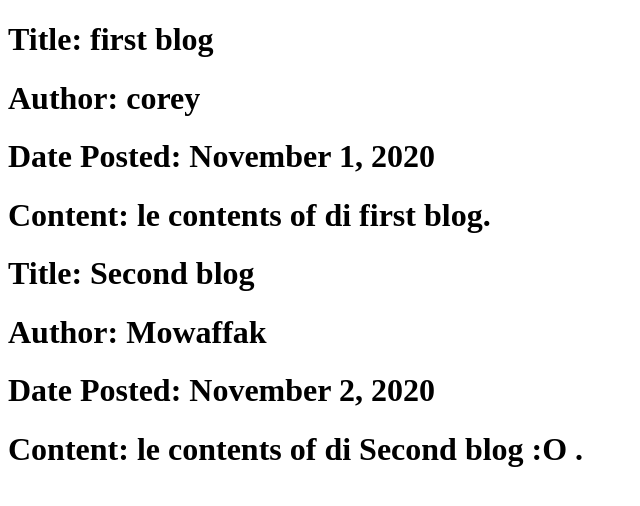
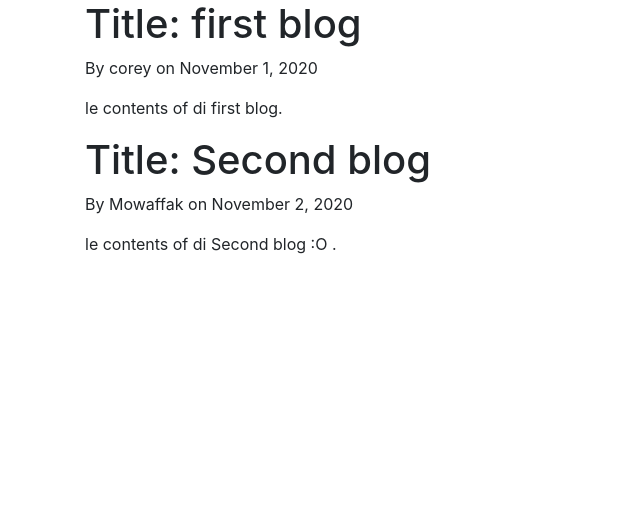
Before and after one commit to MuriRokcs/Django-Practice, a Django app: page /blog/ in a window 1280 px wide. Shown: the top 506 px of the page, without its empty margins (0-640 px from the left). Run offline with Django 3.2, Linux system fonts and the light colour scheme.

Commit message:
commit on master

```diff
--- /dev/null
+++ b/blog/templates/blog/base.html
@@ -0,0 +1,35 @@
+<!DOCTYPE html>
+<html>
+    <head>
+        <!-- Required meta tags -->
+        <meta charset="utf-8">
+        <meta name="viewport" content="width=device-width, initial-scale=1, shrink-to-fit=no">
+
+        <!-- Bootstrap CSS -->
+        <link rel="stylesheet" href="https://cdn.jsdelivr.net/npm/bootstrap@4.5.3/dist/css/bootstrap.min.css" integrity="sha384-TX8t27EcRE3e/ihU7zmQxVncDAy5uIKz4rEkgIXeMed4M0jlfIDPvg6uqKI2xXr2" crossorigin="anonymous">
+
+        <title>
+            {%if title%}
+            Django Blog - {{title}}
+            {% else %}
+            Django Blog - There was no title passed to me :(
+            {% endif %}
+        </title>
+    </head>
+    <body>
+        <div class="container">
+            {%block content%}{%endblock content%}
+        </div>
+            <!-- Optional JavaScript; choose one of the two! -->
+
+        <!-- Option 1: jQuery and Bootstrap Bundle (includes Popper) -->
+        <script src="https://code.jquery.com/jquery-3.5.1.slim.min.js" integrity="sha384-DfXdz2htPH0lsSSs5nCTpuj/zy4C+OGpamoFVy38MVBnE+IbbVYUew+OrCXaRkfj" crossorigin="anonymous"></script>
+        <script src="https://cdn.jsdelivr.net/npm/bootstrap@4.5.3/dist/js/bootstrap.bundle.min.js" integrity="sha384-ho+j7jyWK8fNQe+A12Hb8AhRq26LrZ/JpcUGGOn+Y7RsweNrtN/tE3MoK7ZeZDyx" crossorigin="anonymous"></script>
+
+        <!-- Option 2: jQuery, Popper.js, and Bootstrap JS
+        <script src="https://code.jquery.com/jquery-3.5.1.slim.min.js" integrity="sha384-DfXdz2htPH0lsSSs5nCTpuj/zy4C+OGpamoFVy38MVBnE+IbbVYUew+OrCXaRkfj" crossorigin="anonymous"></script>
+        <script src="https://cdn.jsdelivr.net/npm/popper.js@1.16.1/dist/umd/popper.min.js" integrity="sha384-9/reFTGAW83EW2RDu2S0VKaIzap3H66lZH81PoYlFhbGU+6BZp6G7niu735Sk7lN" crossorigin="anonymous"></script>
+        <script src="https://cdn.jsdelivr.net/npm/bootstrap@4.5.3/dist/js/bootstrap.min.js" integrity="sha384-w1Q4orYjBQndcko6MimVbzY0tgp4pWB4lZ7lr30WKz0vr/aWKhXdBNmNb5D92v7s" crossorigin="anonymous"></script>
+        -->
+    </body>
+</html>
--- a/blog/templates/blog/home.html
+++ b/blog/templates/blog/home.html
@@ -1,16 +1,8 @@
-<!DOCTYPE html>
-<html>
-    <head>
-        <title>
-
-        </title>
-    </head>
-    <body>
-        {% for post in posts %}
-        <h1>Title: {{post.title}}</h1>
-        <h1>Author: {{post.author}}</h1>
-        <h1>Date Posted: {{post.date_posted}}</h1>
-        <h1>Content: {{post.content}}</h1>
-        {% endfor %}
-    </body>
-</html>
+{% extends 'blog/base.html' %}
+{% block content %}
+{% for post in posts %}
+<h1>Title: {{post.title}}</h1>
+<p>By {{post.author}} on {{post.date_posted}}</p>
+<p>{{post.content}}</p>
+{% endfor %}
+{% endblock content %}
--- a/blog/views.py
+++ b/blog/views.py
@@ -18,8 +18,9 @@
 ]
 # Create your views here.
 def home(request):
+    #Context is passed to the templating engine, you can pass whatever you want there.
     context = {
-        'posts': posts
+        'posts': posts,
     }
     return render(request, 'blog/home.html', context=context)
 
```
